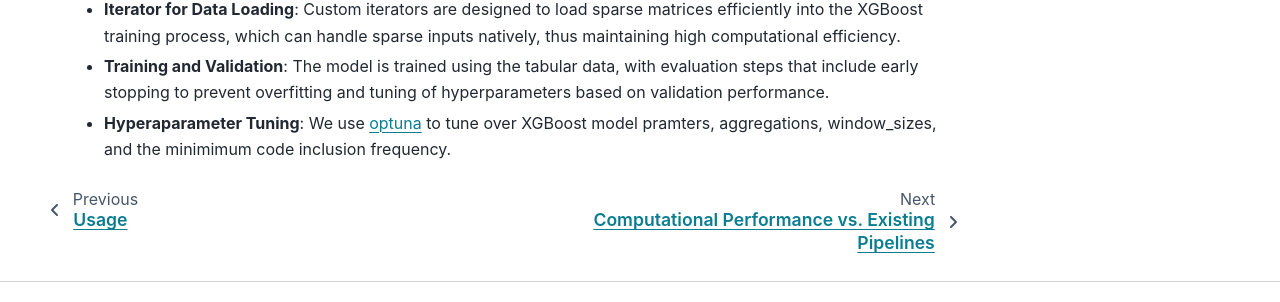
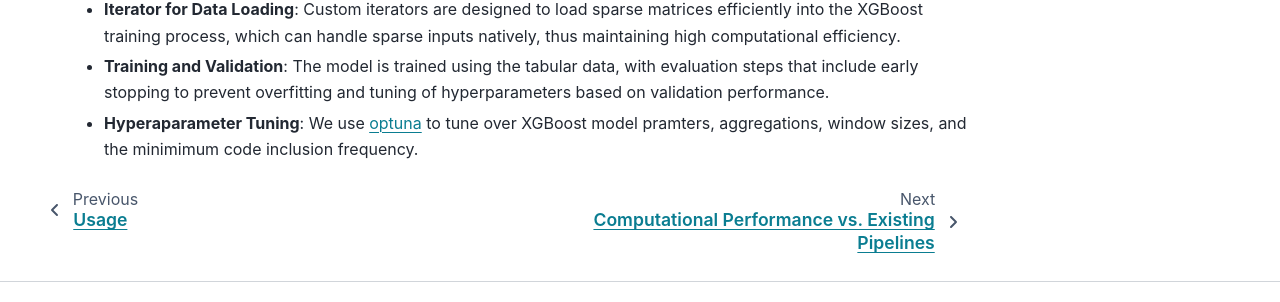
Before and after one commit to mmcdermott/MEDS_Tabular_AutoML, a Sphinx documentation site: the page built from docs/source/implementation.md, in a window 1280 px wide and 900 px high, scrolled down 2635 px. Shown: the part 525-827 px from the top of the window. Built offline with Sphinx 7.4.7 and the PyData theme 0.15.4, drawn with Linux system fonts in a browser that asks for light colours.

```diff
--- a/docs/source/implementation.md
+++ b/docs/source/implementation.md
@@ -103,4 +103,4 @@ The final stage uses the processed and cached data to train an XGBoost model. Th
 
 - **Iterator for Data Loading**: Custom iterators are designed to load sparse matrices efficiently into the XGBoost training process, which can handle sparse inputs natively, thus maintaining high computational efficiency.
 - **Training and Validation**: The model is trained using the tabular data, with evaluation steps that include early stopping to prevent overfitting and tuning of hyperparameters based on validation performance.
-- **Hyperaparameter Tuning**: We use [optuna](https://optuna.org/) to tune over XGBoost model pramters, aggregations, window_sizes, and the minimimum code inclusion frequency.
+- **Hyperaparameter Tuning**: We use [optuna](https://optuna.org/) to tune over XGBoost model pramters, aggregations, window sizes, and the minimimum code inclusion frequency.
```
